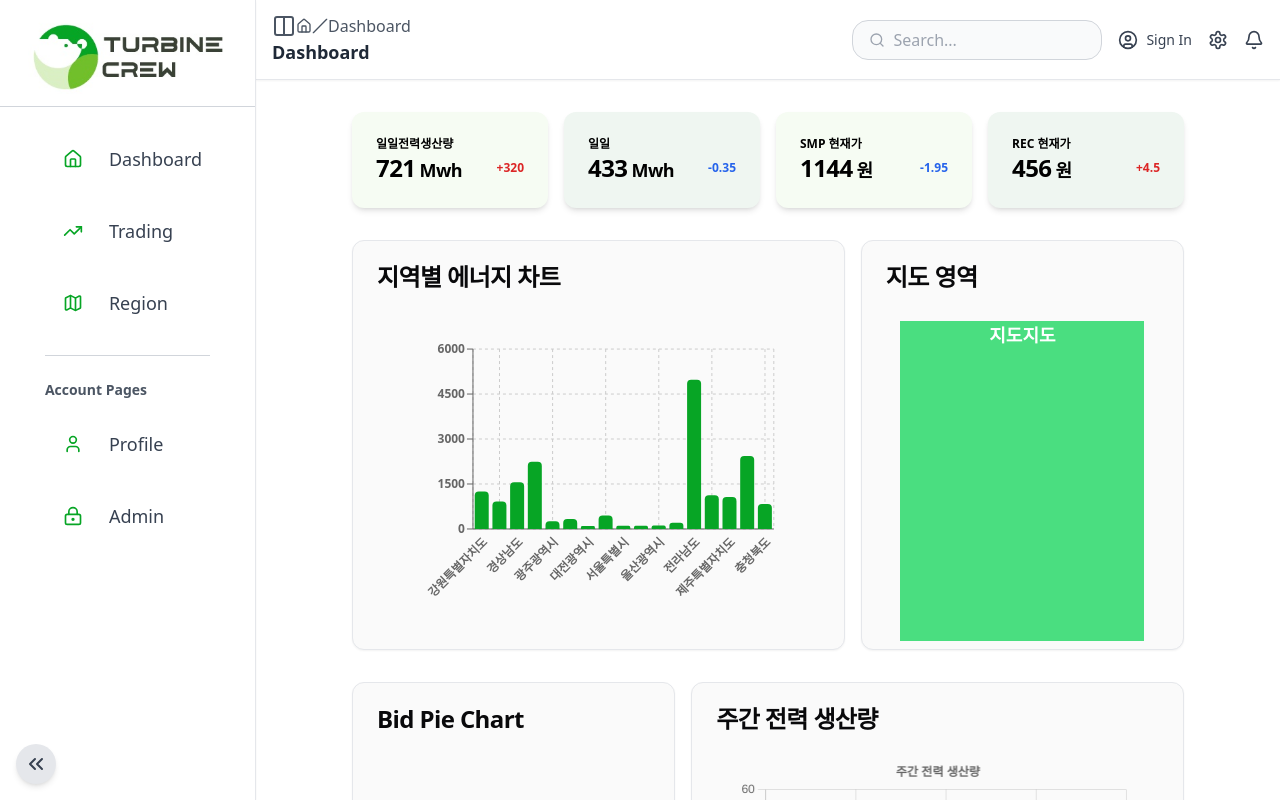
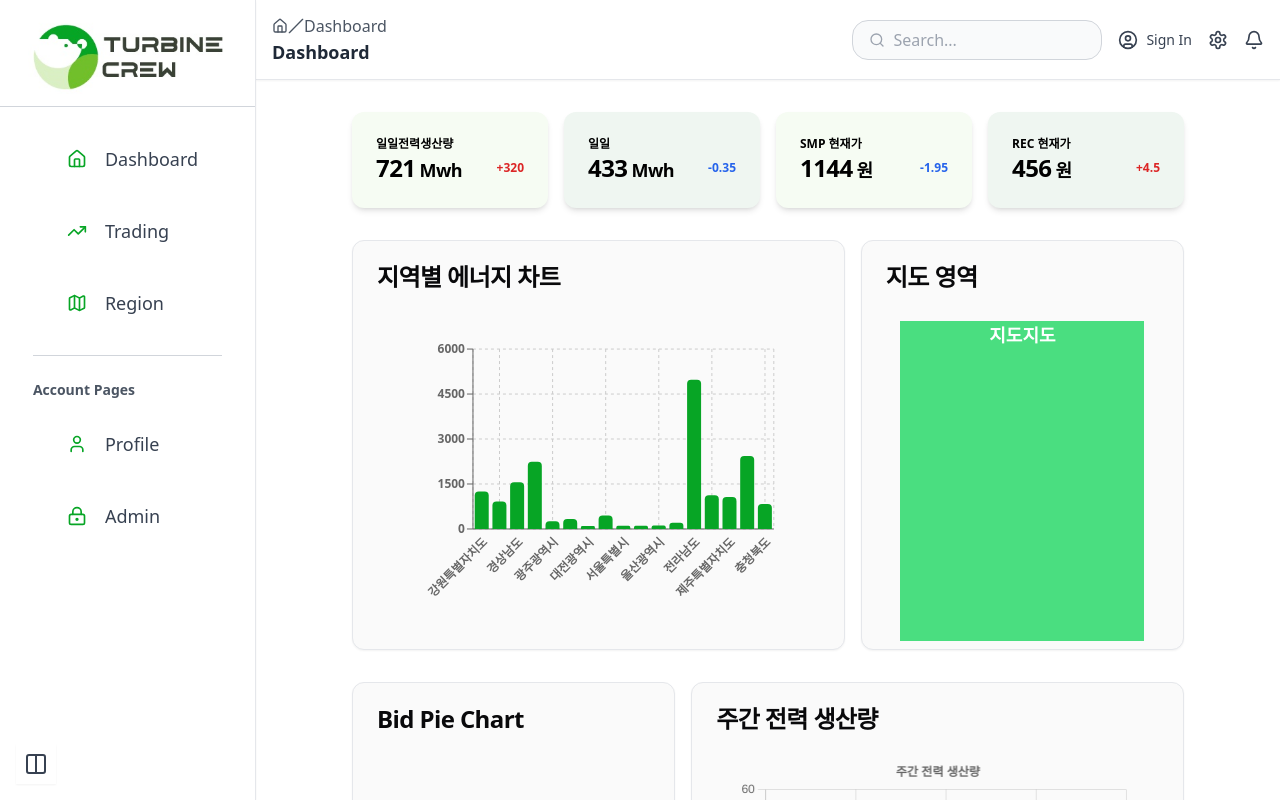
Before and after one commit to turbinecrew/turbin_electrical, a Next.js app: page / in a window 1280 px wide. Shown: the top 800 px of the page. Built offline with nearby package versions, Linux system fonts and the light colour scheme.

Commit message:
🎨: 사이드바 디자인 토글 수정

```diff
--- a/src/common/components/header/index.tsx
+++ b/src/common/components/header/index.tsx
@@ -1,14 +1,6 @@
 "use client"
 
-import {
-	Search,
-	Slash,
-	House,
-	Settings,
-	CircleUser,
-	Bell,
-	Columns2,
-} from "lucide-react"
+import { Search, Slash, House, Settings, CircleUser, Bell } from "lucide-react"
 import Link from "next/link"
 import { usePathname } from "next/navigation"
 import { useState } from "react"
@@ -42,7 +34,6 @@ export default function Header() {
 		<div className="flex h-20 w-full items-center justify-between border-b border-gray-200 bg-white p-4 shadow-sm">
 			<div className="flex flex-col">
 				<nav className="flex items-center text-gray-600">
-					<Columns2 />
 					<Link href="/" className="flex items-center gap-1 hover:text-tbGreen">
 						<House size={16} />
 					</Link>
--- a/src/common/components/sidebar/index.tsx
+++ b/src/common/components/sidebar/index.tsx
@@ -5,9 +5,8 @@ import {
 	User,
 	TrendingUp,
 	LockKeyhole,
-	ChevronsLeft,
-	Menu,
 	Map,
+	Columns2,
 } from "lucide-react"
 import Image from "next/image"
 import Link from "next/link"
@@ -67,7 +66,7 @@ export default function Sidebar() {
 								/>
 							))}
 						</ul>
-						<hr className="my-6 w-full border-gray-300" />
+						<hr className="my-6 self-stretch border-gray-300" />
 						<div>
 							<h3
 								className={`mb-4 text-sm font-semibold text-gray-600 ${
@@ -87,25 +86,18 @@ export default function Sidebar() {
 							</ul>
 						</div>
 					</nav>
+					<div className="mt-auto w-full">
+						<div className="mb-4 flex justify-start px-4">
+							<button
+								onClick={toggleSidebar}
+								className="flex h-10 w-10 items-center justify-center text-gray-700 shadow-sm hover:bg-gray-100"
+							>
+								<Columns2 size={24} />
+							</button>
+						</div>
+					</div>
 				</div>
 			</aside>
-			<div className="fixed bottom-4 left-4 z-30">
-				{isSidebarVisible ? (
-					<button
-						onClick={toggleSidebar}
-						className="flex h-10 w-10 items-center justify-center rounded-full bg-gray-200 p-2 text-gray-700 shadow-md hover:bg-gray-300"
-					>
-						<ChevronsLeft size={24} />
-					</button>
-				) : (
-					<button
-						onClick={toggleSidebar}
-						className="flex h-10 w-10 items-center justify-center rounded-full bg-gray-200 p-2 text-gray-700 shadow-md hover:bg-gray-300"
-					>
-						<Menu size={24} />
-					</button>
-				)}
-			</div>
 		</div>
 	)
 }
@@ -126,13 +118,13 @@ function NavItem({
 		<li>
 			<Link
 				href={item.url}
-				className="group flex items-center space-x-4 rounded-md p-2 text-gray-700 transition-colors duration-300 hover:bg-tbPastelGreen hover:text-white"
+				className="group flex items-center rounded-md px-6 py-2 text-gray-700 transition-colors duration-300 hover:bg-tbPastelGreen hover:text-white"
 			>
 				<div className="flex h-10 w-10 items-center justify-center rounded-full bg-white text-tbGreen group-hover:bg-white group-hover:text-tbGreen">
 					<Icon className="h-5 w-5" />
 				</div>
 				{isSidebarVisible && (
-					<span className="text-lg font-medium">{item.title}</span>
+					<span className="ml-2 text-lg font-medium">{item.title}</span>
 				)}
 			</Link>
 		</li>
```
